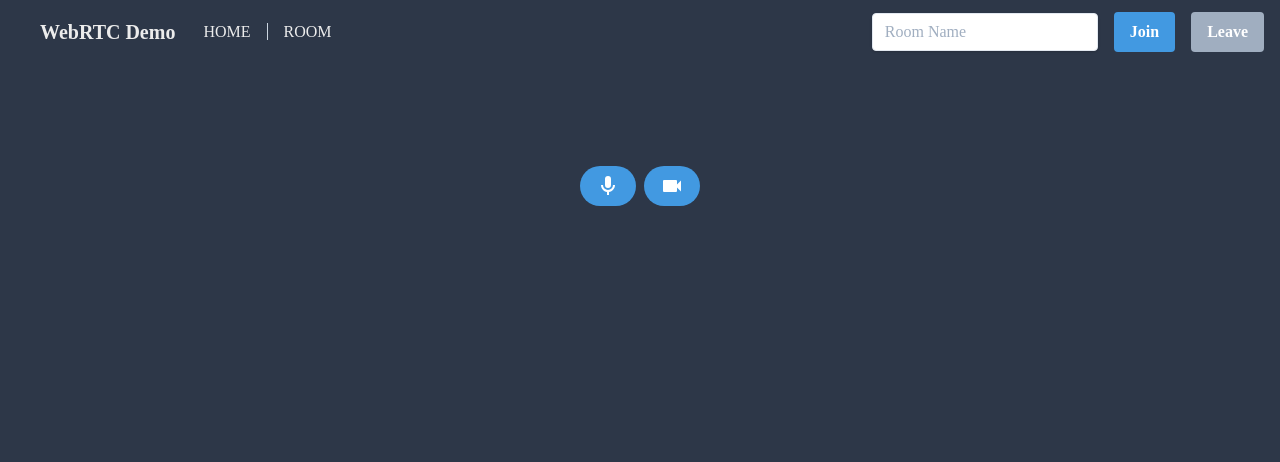
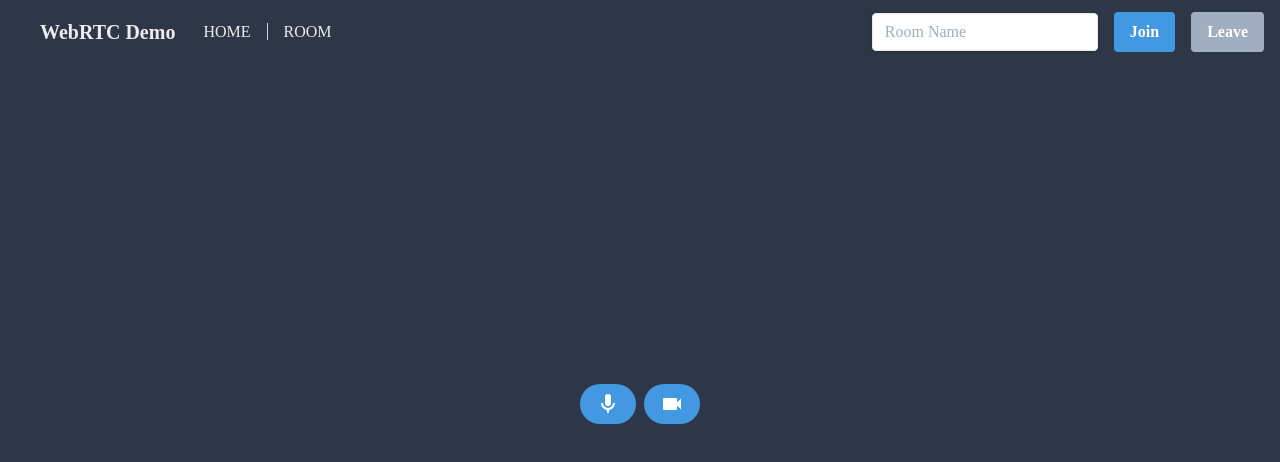
Before and after one commit to ryo-is/webrtc-cordova, a Vue app: page /room in a window 1280 px wide. Shown: the top 462 px of the page. Built offline with nearby package versions, Linux system fonts and the light colour scheme; no server answers; what skyway-js would draw is missing.

Commit message:
add styles

```diff
--- a/src/views/Home.vue
+++ b/src/views/Home.vue
@@ -166,7 +166,12 @@ export default defineComponent({
 
 <style lang="scss" scoped>
 .video-wrapper {
+  height: calc((100vh - 64px) / 2);
   width: 100vw;
+
+  video {
+    height: 100%;
+  }
 }
 .button-wrapper {
   bottom: 8px;
--- a/src/views/Room.vue
+++ b/src/views/Room.vue
@@ -49,7 +49,7 @@
       </div>
     </div>
 
-    <div class="remote-streams mt-4 flex" id="js-remote-streams"></div>
+    <div class="remote-streams flex" id="js-remote-streams"></div>
   </div>
 </template>
 
@@ -193,7 +193,12 @@ export default defineComponent({
 <style lang="scss" scoped>
 .local-stream-wrapper,
 .remote-streams {
+  height: calc((100vh - 64px) / 2);
   width: 100vw;
+
+  video {
+    height: 100%;
+  }
 }
 .button-wrapper {
   bottom: 8px;
```
